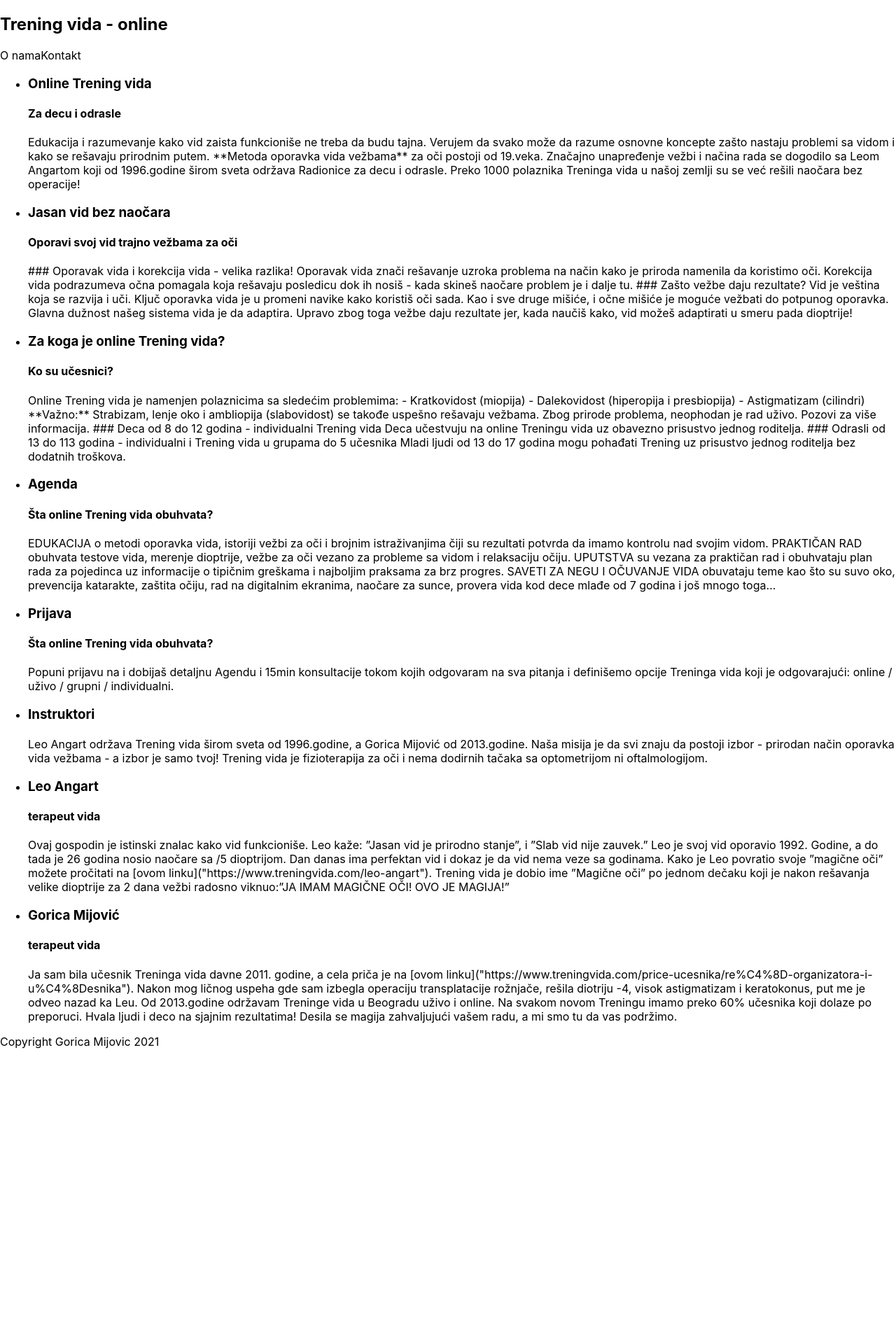
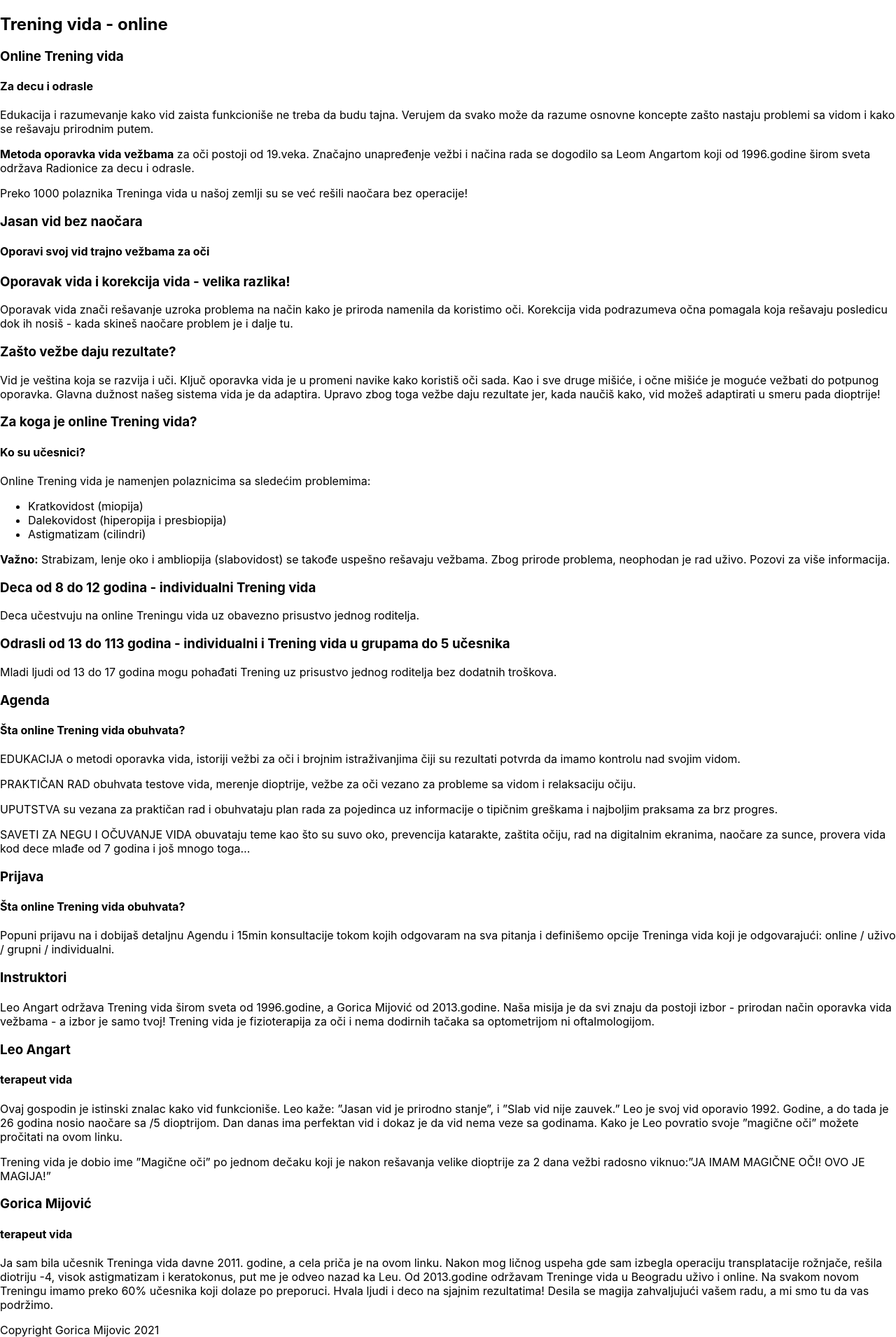
Before and after one commit to marijanbrvar/treningvida-online, a Next.js app: page / in a window 1280 px wide. Shown: the whole page at 70% size. Before the commit the page ends 1498 px from the top, so only its background shows below. Built offline with nearby package versions, Linux system fonts and the light colour scheme.

Commit message:
Adding marked library to convert content markdown to html

```diff
--- a/comp/Navbar.js
+++ b/comp/Navbar.js
@@ -4,8 +4,6 @@ const Navbar = () => {
       <div className="logo">
         <h1>Trening vida - online</h1>
       </div>
-      <a>O nama</a>
-      <a>Kontakt</a>
     </nav>
   )
 }
--- a/data/07_leo.md
+++ b/data/07_leo.md
@@ -5,6 +5,6 @@ image:
 action:
 action-label:
 ---
-Ovaj gospodin je istinski znalac kako vid funkcioniše. Leo kaže: ”Jasan vid je prirodno stanje”, i ”Slab vid nije zauvek.” Leo je svoj vid oporavio 1992. Godine, a do tada je 26 godina nosio naočare sa /5 dioptrijom. Dan danas ima perfektan vid i dokaz je da vid nema veze sa godinama. Kako je Leo povratio svoje ”magične oči” možete pročitati na [ovom linku]("https://www.treningvida.com/leo-angart").
+Ovaj gospodin je istinski znalac kako vid funkcioniše. Leo kaže: ”Jasan vid je prirodno stanje”, i ”Slab vid nije zauvek.” Leo je svoj vid oporavio 1992. Godine, a do tada je 26 godina nosio naočare sa /5 dioptrijom. Dan danas ima perfektan vid i dokaz je da vid nema veze sa godinama. Kako je Leo povratio svoje ”magične oči” možete pročitati na <a href="https://www.treningvida.com/leo-angart" target="_blank">ovom linku</a>.
 
 Trening vida je dobio ime ”Magične oči” po jednom dečaku koji je nakon rešavanja velike dioptrije za 2 dana vežbi radosno viknuo:”JA IMAM MAGIČNE OČI! OVO JE MAGIJA!”
--- a/data/08_gorica.md
+++ b/data/08_gorica.md
@@ -5,5 +5,5 @@ image:
 action:
 action-label:
 ---
-Ja sam bila učesnik Treninga vida davne 2011. godine, a cela priča je na [ovom linku]("https://www.treningvida.com/price-ucesnika/re%C4%8D-organizatora-i-u%C4%8Desnika"). Nakon mog ličnog uspeha gde sam izbegla operaciju transplatacije rožnjače, rešila diotriju -4, visok astigmatizam i keratokonus, put me je odveo nazad ka Leu. Od 2013.godine održavam Treninge vida u Beogradu uživo i online. Na svakom novom Treningu imamo preko 60% učesnika koji dolaze po preporuci.
+Ja sam bila učesnik Treninga vida davne 2011. godine, a cela priča je na <a href="https://www.treningvida.com/price-ucesnika/re%C4%8D-organizatora-i-u%C4%8Desnika" target="_blank">ovom linku</a>. Nakon mog ličnog uspeha gde sam izbegla operaciju transplatacije rožnjače, rešila diotriju -4, visok astigmatizam i keratokonus, put me je odveo nazad ka Leu. Od 2013.godine održavam Treninge vida u Beogradu uživo i online. Na svakom novom Treningu imamo preko 60% učesnika koji dolaze po preporuci.
 Hvala ljudi i deco na sjajnim rezultatima! Desila se magija zahvaljujući vašem radu, a mi smo tu da vas podržimo.
--- a/package.json
+++ b/package.json
@@ -9,6 +9,7 @@
   },
   "dependencies": {
     "gray-matter": "^4.0.2",
+    "marked": "^2.0.1",
     "next": "10.0.8",
     "react": "17.0.1",
     "react-dom": "17.0.1"
--- a/pages/index.js
+++ b/pages/index.js
@@ -2,6 +2,7 @@ import Head from "next/head";
 import React from 'react'
 import fs from 'fs'
 import matter from 'gray-matter'
+import marked from 'marked'
 
 export default function Index({ title, description, content}) {
   const articles = content.map(doc => matter(doc.toString()))
@@ -14,17 +15,14 @@ export default function Index({ title, description, content}) {
         <title>{title}</title>
       </Head>
       <div>
-        <ul>
           {articles.map((article,i ) => (
-            <li key={i}>
+            <div key={i}>
               <h3>{article.data.title}</h3>
               <h4>{article.data.tagline}</h4>
-              <p>
-              {article.content}
-              </p>
-            </li>
+              <div dangerouslySetInnerHTML={{__html: marked(article.content)}}>
+              </div>
+            </div>
           ))}
-        </ul>
       </div>
     </>
   );
```
Also changed, not shown: 1 other file (tests, documents, lock files or other folders).
